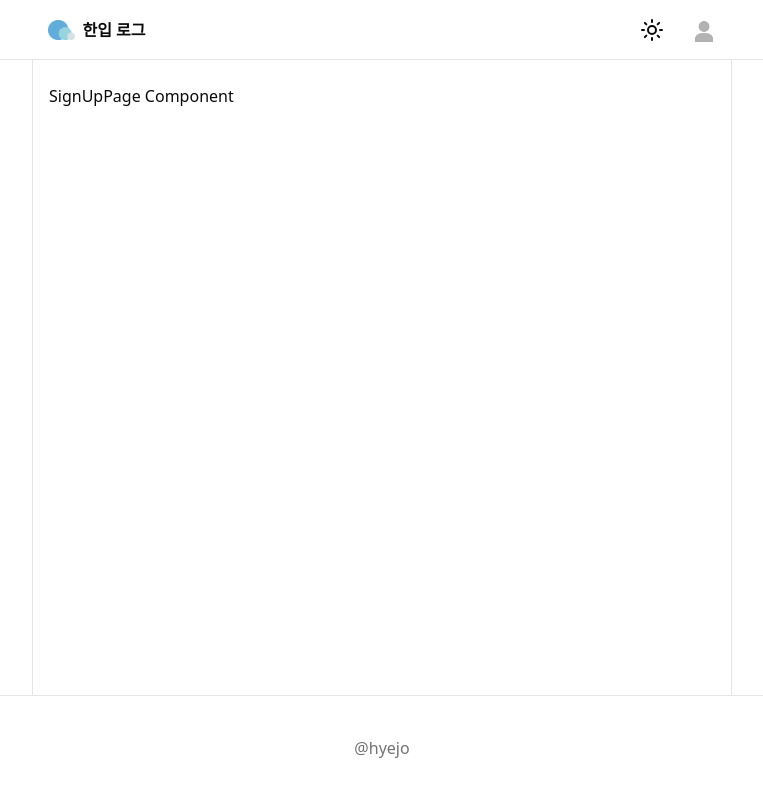
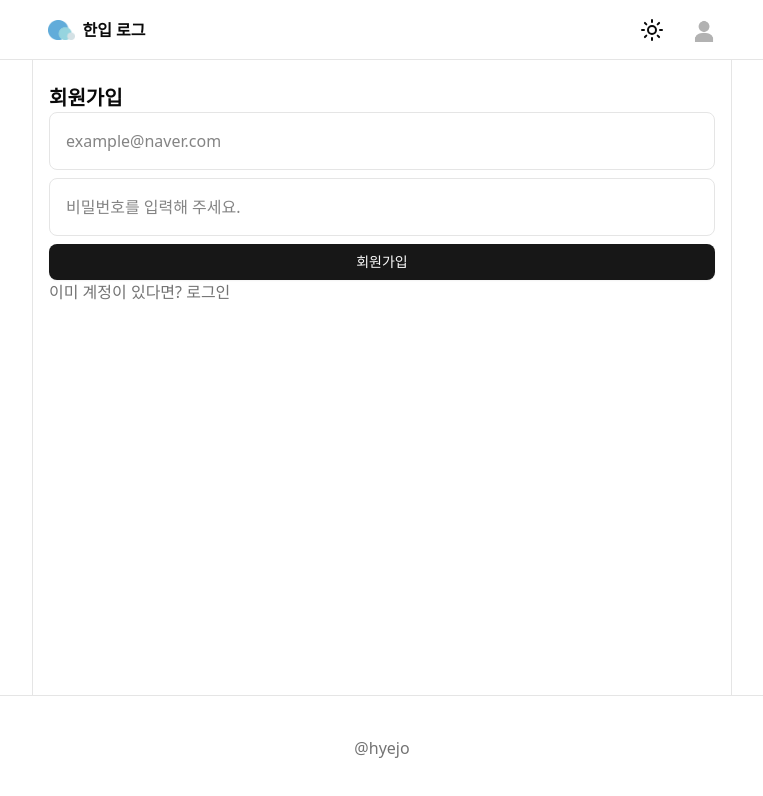
Before and after one commit to hyejoy/react-query-sns, a React (Vite) app: page /sign-up in a window 1280 px wide. Shown: the top 796 px of the page, without its empty margins (258-1021 px from the left). Built offline with nearby package versions, Linux system fonts and the light colour scheme; no server answers.

Commit message:
feat: implement sign-up with supabase, react-hook-form, and react-query

```diff
--- a/package.json
+++ b/package.json
@@ -27,6 +27,7 @@
     "next-themes": "^0.4.6",
     "react": "^19.1.0",
     "react-dom": "^19.1.0",
+    "react-hook-form": "^7.72.0",
     "react-router": "^7.7.0",
     "sonner": "^2.0.6",
     "tailwind-merge": "^3.3.1",
--- /dev/null
+++ b/src/api/auth.ts
@@ -0,0 +1,15 @@
+import supabase from "@/lib/supabase";
+
+export async function signUP({
+  email,
+  password,
+}: {
+  email: string;
+  password: string;
+}) {
+  const { data, error } = await supabase.auth.signUp({ email, password });
+
+  if (error) throw error;
+
+  return data;
+}
--- /dev/null
+++ b/src/hooks/mutations/use-sign-up.ts
@@ -0,0 +1,8 @@
+import { signUP } from "@/api/auth";
+import { useMutation } from "@tanstack/react-query";
+
+export function useSignup() {
+  return useMutation({
+    mutationFn: signUP,
+  });
+}
--- a/src/pages/sign-up-page.tsx
+++ b/src/pages/sign-up-page.tsx
@@ -1,7 +1,64 @@
+import { Button } from "@/components/ui/button";
+import { useSignup } from "@/hooks/mutations/use-sign-up";
+import { useForm, type SubmitHandler } from "react-hook-form";
+import { Link } from "react-router";
+import { signUP } from "@/api/auth";
+
+interface inputForm {
+  email: string;
+  password: string;
+}
+
 export default function SignUpPage() {
+  const { mutate: signUP } = useSignup();
+  const {
+    register,
+    handleSubmit,
+    formState: { errors },
+  } = useForm<inputForm>();
+
+  const handleSignUpClick: SubmitHandler<inputForm> = (data) => {
+    const { email, password } = data;
+    signUP({ email, password });
+  };
+
   return (
-    <>
-      <h1>SignUpPage Component</h1>
-    </>
+    <div className="felx felx-col gap-8">
+      <div className="text-xl font-bold">회원가입</div>
+      <form
+        className="flex flex-col gap-2"
+        onSubmit={handleSubmit(handleSignUpClick)}
+      >
+        <input
+          className="rounded-md border p-4"
+          {...register("email", {
+            required: "이메일은 필수 입력 항목입니다.",
+          })}
+          placeholder="example@naver.com"
+        />
+        {errors.email && <p className="text-red-400">{errors.email.message}</p>}
+        <input
+          {...register("password", {
+            required: "비밀번호를 입력 해 주세요.",
+          })}
+          type="password"
+          className="rounded-md border p-4"
+          placeholder="비밀번호를 입력해 주세요."
+        />
+        {errors.password && (
+          <p className="text-red-400">{errors.password.message}</p>
+        )}
+        <div>
+          <Button className="w-full" type="submit">
+            회원가입
+          </Button>
+        </div>
+      </form>
+      <div>
+        <Link className="text-muted-foreground hover:underline" to={"/sign-in"}>
+          이미 계정이 있다면? 로그인
+        </Link>
+      </div>
+    </div>
   );
 }
```
Also changed, not shown: 1 other file (tests, documents, lock files or other folders).
